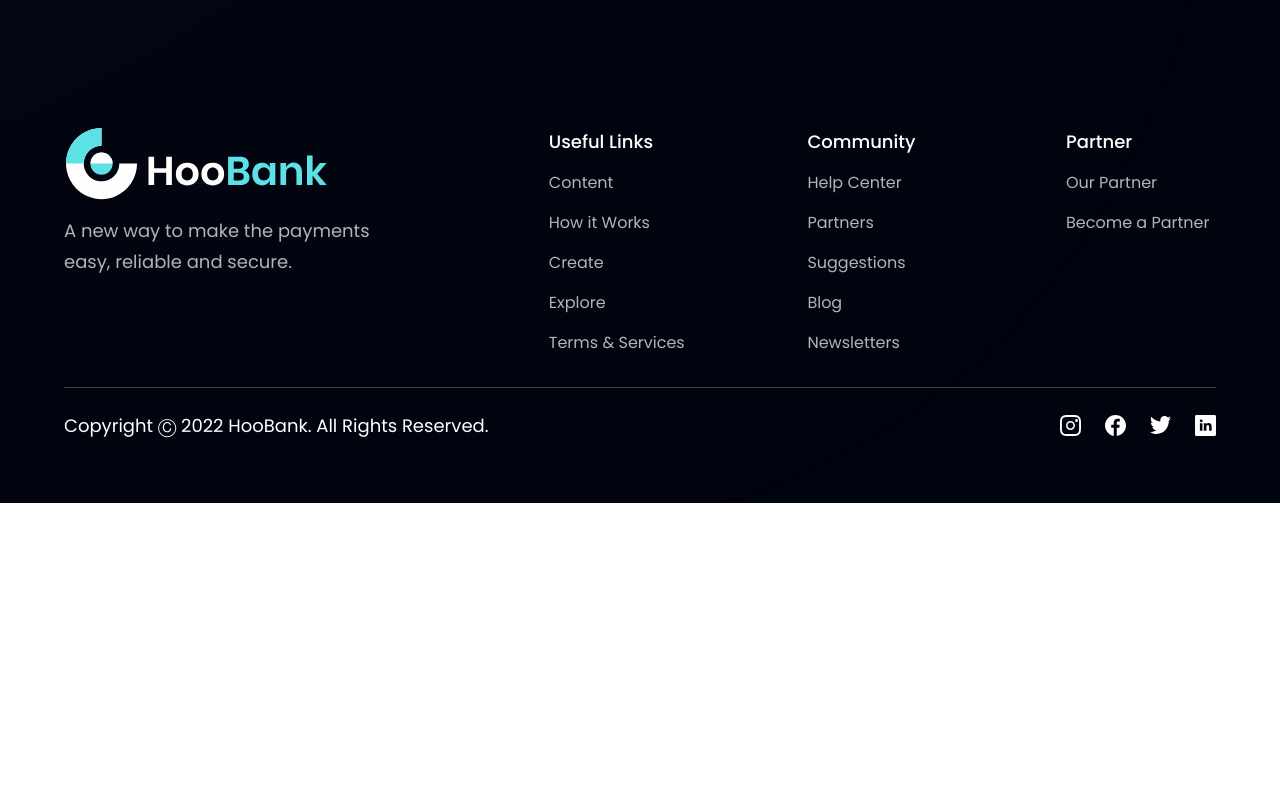
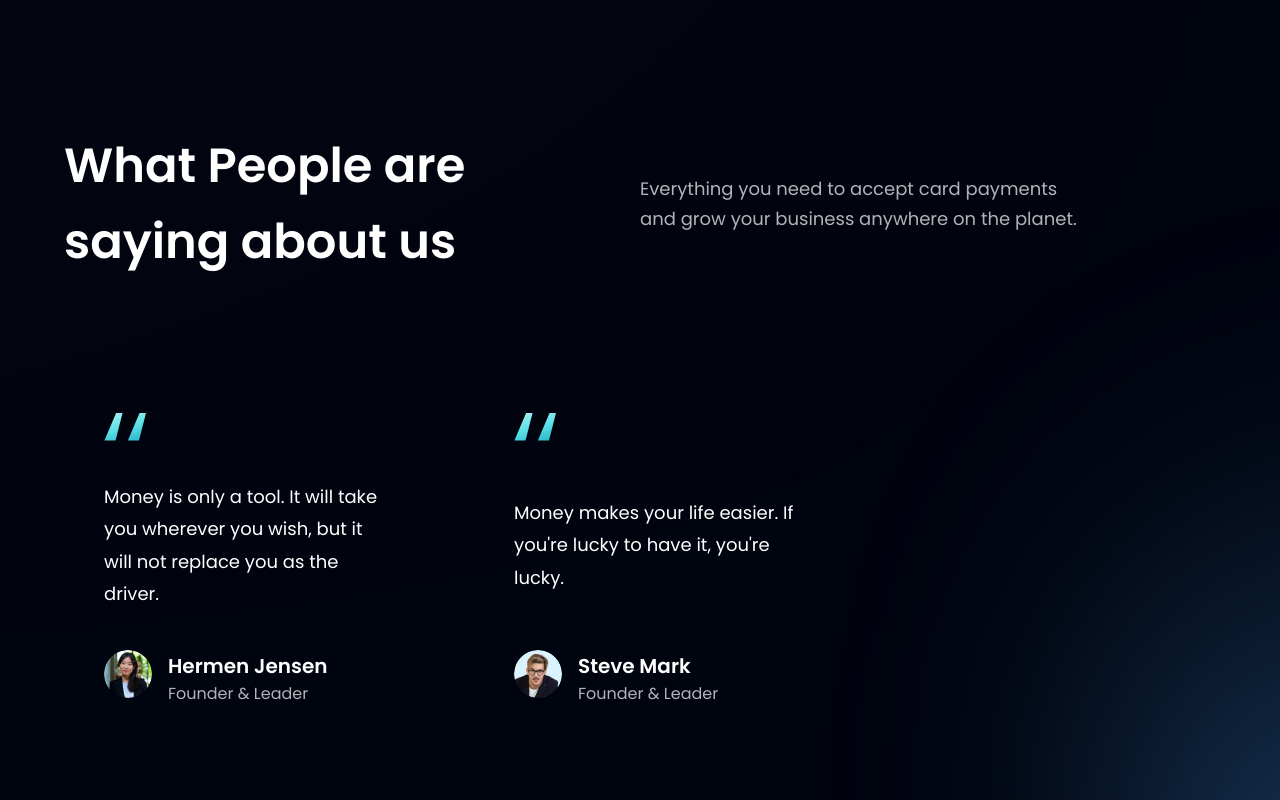
Before and after one commit to dickyd44/hoobank-landing-pages, a Next.js app: page / in a window 1280 px wide. Shown: the part 2760-3560 px from the top of the page. Before the commit the page ends 3263 px from the top, so only its background shows below. Built offline with nearby package versions, Linux system fonts and the light colour scheme.

Commit message:
showing section testimoni

```diff
--- a/src/app/page.tsx
+++ b/src/app/page.tsx
@@ -6,6 +6,7 @@
   Business,
   Billing,
   CardDeal,
+  Testimonials,
   AppFooter,
 } from "@/components";
 
@@ -30,6 +31,7 @@
           <Business />
           <Billing />
           <CardDeal />
+          <Testimonials />
           <AppFooter />
         </div>
       </div>
--- a/src/components/index.ts
+++ b/src/components/index.ts
@@ -5,7 +5,17 @@
   Business,
   Billing,
   CardDeal,
+  Testimonials,
   AppFooter,
 } from "./organisms";
 
-export { AppNavbar, Hero, Stats, Business, Billing, CardDeal, AppFooter };
+export {
+  AppNavbar,
+  Hero,
+  Stats,
+  Business,
+  Billing,
+  CardDeal,
+  Testimonials,
+  AppFooter,
+};
--- /dev/null
+++ b/src/components/molecules/FeedbackCard/index.tsx
@@ -0,0 +1,33 @@
+import { quotes } from "@/assets";
+import Image from "next/image";
+
+export default function FeedbackCard({ content, name, title, img }: any) {
+  return (
+    <div className="flex justify-between flex-col px-10 py-12 rounded-[20px] max-w-[370px] md:mr-10 sm:mr-5 mr-0 my-5 feedback-card">
+      <Image
+        src={quotes}
+        alt="double-quotes"
+        className="w-[42px] h-[27.6px] object-contain"
+      />
+      <p className="font-normal text-[18px] leading-[32.4px] text-white my-10">
+        {content}
+      </p>
+
+      <div className="flex flex-row">
+        <Image
+          src={img}
+          alt={name}
+          className="w-[48px] h-[48px] rounded-full"
+        />
+        <div className="flex flex-col ml-4">
+          <h4 className="font-semibold text-[20px] leading-[32px] text-white">
+            {name}
+          </h4>
+          <p className="font-normal text-[16px] leading-[24px] text-dimWhite">
+            {title}
+          </p>
+        </div>
+      </div>
+    </div>
+  );
+}
--- /dev/null
+++ b/src/components/molecules/index.tsx
@@ -0,0 +1,3 @@
+import { default as FeedbackCard } from "./FeedbackCard";
+
+export { FeedbackCard };
--- /dev/null
+++ b/src/components/organisms/TestimonialSection/index.tsx
@@ -0,0 +1,32 @@
+import { feedback } from "@/constants";
+import styles from "@/app/style";
+import { FeedbackCard } from "@/components/molecules";
+
+export default function TestimonialSection() {
+  return (
+    <section
+      id="clents"
+      className={`${styles.paddingY} ${styles.flexCenter} flex-col relative`}
+    >
+      <div className="absolute z-[0] w-[60%] h-[60%] -right-[50%] rounded-full blue__gradient bottom-40" />
+
+      <div className="w-full flex justify-between items-center md:flex-row flex-col sm:mb-16 mb-6 relative z-[1]">
+        <h2 className={styles.heading2}>
+          What People are <br className="sm:block hidden" /> saying about us
+        </h2>
+        <div className="w-full md:mt-0 mt-6">
+          <p className={`${styles.paragraph} text-left max-w-[450px]`}>
+            Everything you need to accept card payments and grow your business
+            anywhere on the planet.
+          </p>
+        </div>
+      </div>
+
+      <div className="flex flex-wrap sm:justify-start justify-center w-full feedback-container relative z-[1]">
+        {feedback.map((card) => (
+          <FeedbackCard key={card.id} {...card} />
+        ))}
+      </div>
+    </section>
+  );
+}
--- a/src/components/organisms/index.tsx
+++ b/src/components/organisms/index.tsx
@@ -4,6 +4,16 @@
 import { default as Business } from "./BusinessSection";
 import { default as Billing } from "./BillingSection";
 import { default as CardDeal } from "./CardDealSection";
+import { default as Testimonials } from "./TestimonialSection";
 import { default as AppFooter } from "./layouts/Footer";
 
-export { AppNavbar, Hero, Stats, Business, Billing, CardDeal, AppFooter };
+export {
+  AppNavbar,
+  Hero,
+  Stats,
+  Business,
+  Billing,
+  CardDeal,
+  Testimonials,
+  AppFooter,
+};
```
